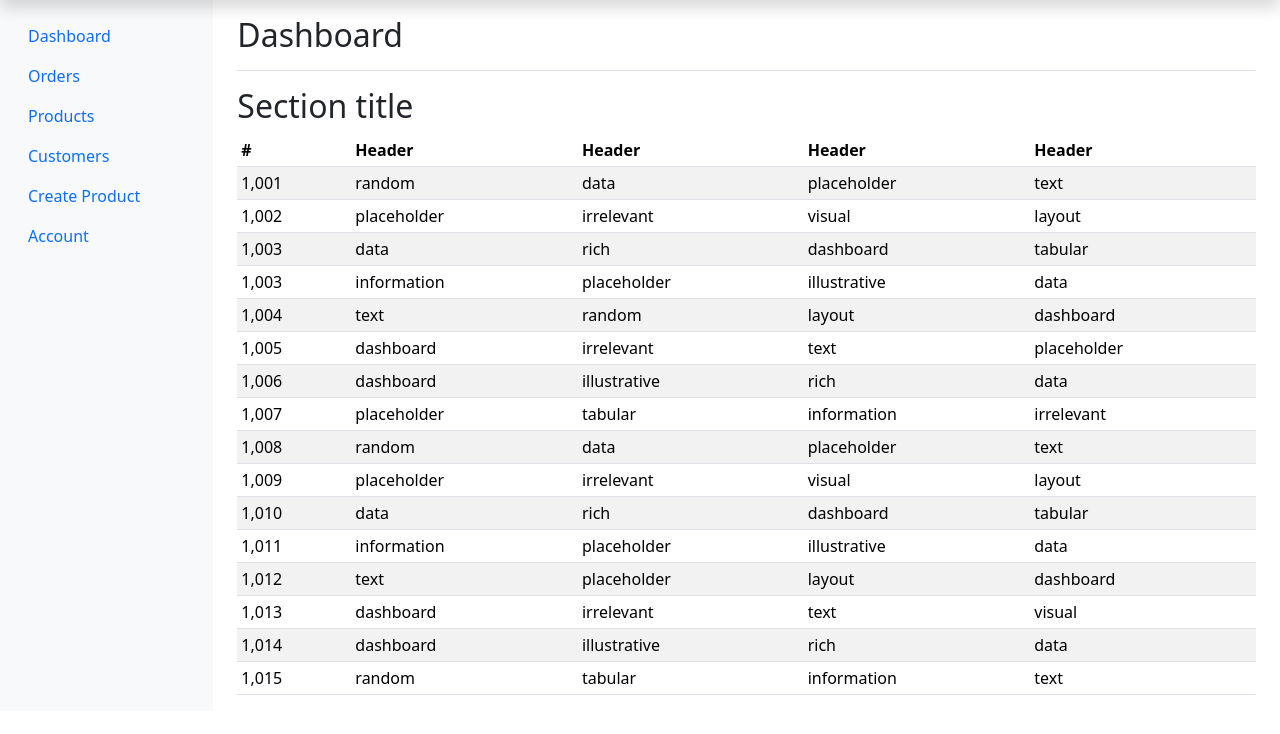
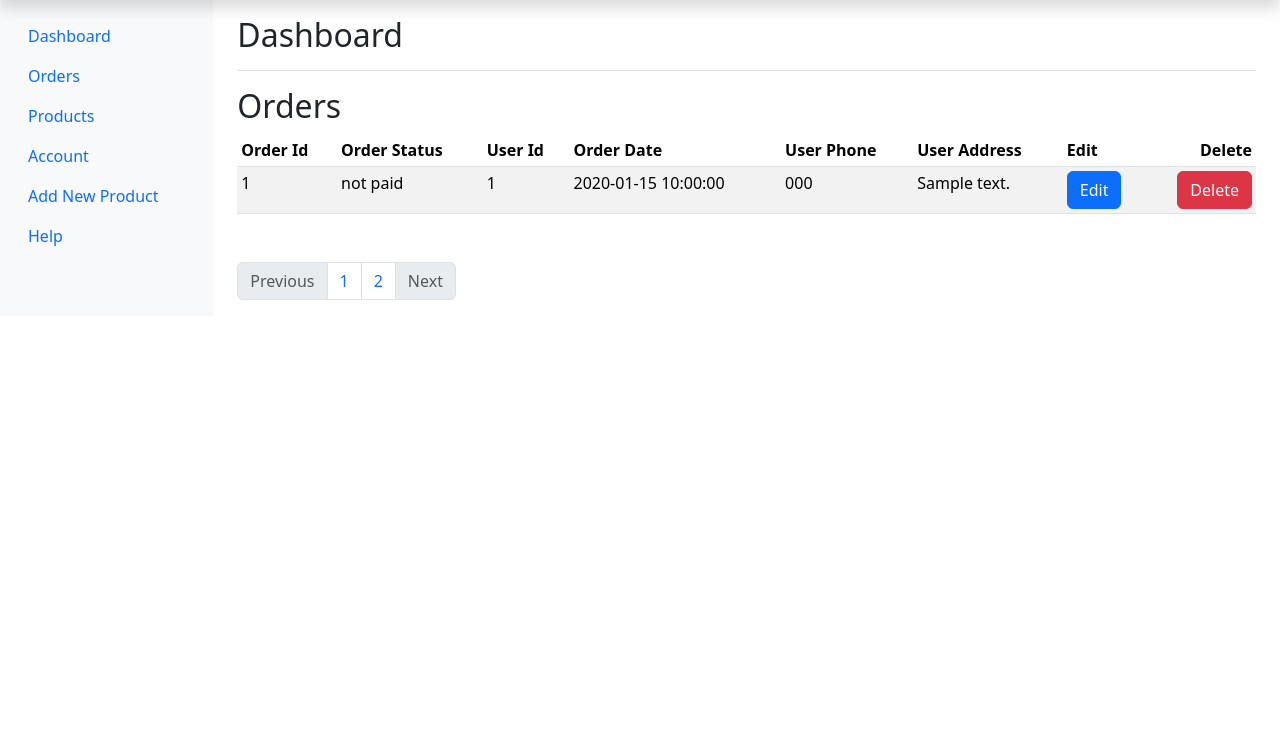
Before and after one commit to DenysRudenko/Alphabyte-IT-Repair-Website, a PHP site: page /admin/index.php in a window 1280 px wide. Shown: the part 40-774 px from the top of the page. Run offline with PHP 8.4, Linux system fonts and the light colour scheme; the visitor is signed in with stand-in values (Sample User, id 1); tables that the repository leaves empty hold one stand-in row (values such as "Sample post"); some libraries are stand-ins or nearby versions.

Commit message:
Update(php): added a pagination to admin panel and view orders from db on the dashboard

```diff
--- a/admin/header.php
+++ b/admin/header.php
@@ -1,6 +1,7 @@
 <?php
 
 session_start();
+include('../server/connection.php');
 
 ?>
 
@@ -13,6 +14,7 @@ session_start();
     <meta name="author" content="Mark Otto, Jacob Thornton, and Bootstrap contributors">
     <meta name="generator" content="Hugo 0.88.1">
     <title>Dashboard Template · Bootstrap v5.1</title>
+    <link rel="stylesheet" href="../assets/css/style.css">
 
     <link rel="canonical" href="https://getbootstrap.com/docs/5.1/examples/dashboard/">
 
--- a/admin/index.php
+++ b/admin/index.php
@@ -8,6 +8,48 @@ if(!isset($_SESSION['admin_logged_in'])){
   header('location: login.php');
   exit();
 }
+
+
+ // Pagination
+ if(isset($_GET['page_no']) && $_GET['page_no'] != "") {
+
+  // if user has already entered page then page number is the one that selected
+  $page_no = $_GET['page_no'];
+} else {
+
+  // if user just entered the page then default page is 1
+  $page_no = 1;
+}
+
+// return number of products
+$stmt1 = $conn->prepare("SELECT COUNT(*) AS total_records FROM orders ");
+
+$stmt1->execute();
+
+$stmt1->bind_result($total_records);
+
+$stmt1->store_result();
+
+$stmt1->fetch();
+
+// set the total number of products on the page
+
+$total_records_per_page = 10;
+
+$offset = ($page_no - 1) * $total_records_per_page;
+
+$previous_page = $page_no - 1;
+$next_page = $page_no + 1;
+
+$adjacents = "2";
+
+$total_number_of_pages = ceil($total_records / $total_records_per_page);
+
+// get all products
+
+$stmt2 = $conn->prepare("SELECT * FROM orders LIMIT $offset, $total_records_per_page");
+$stmt2->execute();
+$orders = $stmt2->get_result();
 
 ?>
 
@@ -21,136 +63,77 @@ if(!isset($_SESSION['admin_logged_in'])){
       </div>
 
 
-      <h2>Section title</h2>
+      <h2>Orders</h2>
       <div class="table-responsive">
         <table class="table table-striped table-sm">
           <thead>
             <tr>
-              <th scope="col">#</th>
-              <th scope="col">Header</th>
-              <th scope="col">Header</th>
-              <th scope="col">Header</th>
-              <th scope="col">Header</th>
+              <th scope="col">Order Id</th>
+              <th scope="col">Order Status</th>
+              <th scope="col">User Id</th>
+              <th scope="col">Order Date</th>
+              <th scope="col">User Phone</th>
+              <th scope="col">User Address</th>
+              <th scope="col">Edit</th>
+              <th scope="col">Delete</th>
             </tr>
           </thead>
           <tbody>
+
+          <?php foreach($orders as $order) {?>
             <tr>
-              <td>1,001</td>
-              <td>random</td>
-              <td>data</td>
-              <td>placeholder</td>
-              <td>text</td>
+              <td><?php echo $order['order_id']; ?></td>
+              <td><?php echo $order['order_status']; ?></td>
+              <td><?php echo $order['user_id']; ?></td>
+              <td><?php echo $order['order_date']; ?></td>
+              <td><?php echo $order['user_phone']; ?></td>
+              <td><?php echo $order['user_address']; ?></td>
+              <td><a class="btn btn-primary">Edit</a></td>
+              <td><a class="btn btn-danger">Delete</a></td>
             </tr>
-            <tr>
-              <td>1,002</td>
-              <td>placeholder</td>
-              <td>irrelevant</td>
-              <td>visual</td>
-              <td>layout</td>
-            </tr>
-            <tr>
-              <td>1,003</td>
-              <td>data</td>
-              <td>rich</td>
-              <td>dashboard</td>
-              <td>tabular</td>
-            </tr>
-            <tr>
-              <td>1,003</td>
-              <td>information</td>
-              <td>placeholder</td>
-              <td>illustrative</td>
-              <td>data</td>
-            </tr>
-            <tr>
-              <td>1,004</td>
-              <td>text</td>
-              <td>random</td>
-              <td>layout</td>
-              <td>dashboard</td>
-            </tr>
-            <tr>
-              <td>1,005</td>
-              <td>dashboard</td>
-              <td>irrelevant</td>
-              <td>text</td>
-              <td>placeholder</td>
-            </tr>
-            <tr>
-              <td>1,006</td>
-              <td>dashboard</td>
-              <td>illustrative</td>
-              <td>rich</td>
-              <td>data</td>
-            </tr>
-            <tr>
-              <td>1,007</td>
-              <td>placeholder</td>
-              <td>tabular</td>
-              <td>information</td>
-              <td>irrelevant</td>
-            </tr>
-            <tr>
-              <td>1,008</td>
-              <td>random</td>
-              <td>data</td>
-              <td>placeholder</td>
-              <td>text</td>
-            </tr>
-            <tr>
-              <td>1,009</td>
-              <td>placeholder</td>
-              <td>irrelevant</td>
-              <td>visual</td>
-              <td>layout</td>
-            </tr>
-            <tr>
-              <td>1,010</td>
-              <td>data</td>
-              <td>rich</td>
-              <td>dashboard</td>
-              <td>tabular</td>
-            </tr>
-            <tr>
-              <td>1,011</td>
-              <td>information</td>
-              <td>placeholder</td>
-              <td>illustrative</td>
-              <td>data</td>
-            </tr>
-            <tr>
-              <td>1,012</td>
-              <td>text</td>
-              <td>placeholder</td>
-              <td>layout</td>
-              <td>dashboard</td>
-            </tr>
-            <tr>
-              <td>1,013</td>
-              <td>dashboard</td>
-              <td>irrelevant</td>
-              <td>text</td>
-              <td>visual</td>
-            </tr>
-            <tr>
-              <td>1,014</td>
-              <td>dashboard</td>
-              <td>illustrative</td>
-              <td>rich</td>
-              <td>data</td>
-            </tr>
-            <tr>
-              <td>1,015</td>
-              <td>random</td>
-              <td>tabular</td>
-              <td>information</td>
-              <td>text</td>
-            </tr>
+
+            <?php } ?>
+
           </tbody>
         </table>
+
+        <!-- Pagination Bar -->
+        <nav aria-label="Page navigation example">
+        <ul class="pagination mt-5 mx-auto">
+
+        <li class="page-item <?php if($page_no <= 1){ echo 'disabled'; } ?>">
+        <a class="page-link" href="<?php if($page_no > 1){
+          echo "?page_no=".($page_no - 1); } else { echo "#"; } ?>">Previous</a>
+        </li>
+
+            <li class="page-item"><a class="page-link" href="?page_no=1">1</a></li>
+            <li class="page-item"><a class="page-link" href="?page_no=2">2</a></li>
+
+            <?php if($page_no >= 3) { ?>
+            <li class="page-item disabled"><span class="page-link">...</span></li>
+            <li class="page-item active"><span class="page-link"><?php echo $page_no; ?></span></li>
+            <?php } ?>
+
+
+            <li class="page-item <?php if($page_no >= $total_number_of_pages){ echo 'disabled'; } ?>">
+            <a class="page-link" href="<?php if($page_no < $total_number_of_pages){ echo "?page_no=".($page_no + 1); } else { echo "#"; } ?>">Next</a>
+            </li>
+        </ul>
+      </nav>
+
       </div>
     </main>
+
+
+
+
   </div>
+
+
+
+
+
+
 </div>
 
 
--- a/admin/sidemenu.php
+++ b/admin/sidemenu.php
@@ -4,39 +4,43 @@
       <div class="position-sticky pt-3">
         <ul class="nav flex-column">
           <li class="nav-item">
-            <a class="nav-link active" aria-current="page" href="#">
+            <a class="nav-link active" aria-current="page" href="index.php">
               <span data-feather="home"></span>
               Dashboard
             </a>
           </li>
           <li class="nav-item">
-            <a class="nav-link" href="#">
+            <a class="nav-link" href="index.php">
               <span data-feather="file"></span>
               Orders
             </a>
           </li>
+
           <li class="nav-item">
-            <a class="nav-link" href="#">
+            <a class="nav-link" href="products.php">
               <span data-feather="shopping-cart"></span>
               Products
             </a>
           </li>
+
           <li class="nav-item">
-            <a class="nav-link" href="#">
-              <span data-feather="users"></span>
-              Customers
+            <a class="nav-link" href="account.php">
+              <span data-feather="layers"></span>
+              Account
             </a>
           </li>
+
+          <li class="nav-item">
+            <a class="nav-link" href="add_new_product.php">
+              <span data-feather="bar-chart-2"></span>
+              Add New Product
+            </a>
+          </li>
+
           <li class="nav-item">
             <a class="nav-link" href="#">
               <span data-feather="bar-chart-2"></span>
-              Create Product
-            </a>
-          </li>
-          <li class="nav-item">
-            <a class="nav-link" href="#">
-              <span data-feather="layers"></span>
-              Account
+              Help
             </a>
           </li>
         </ul>
```
Also changed, not shown: admin/login.php (+0 -39 lines).
